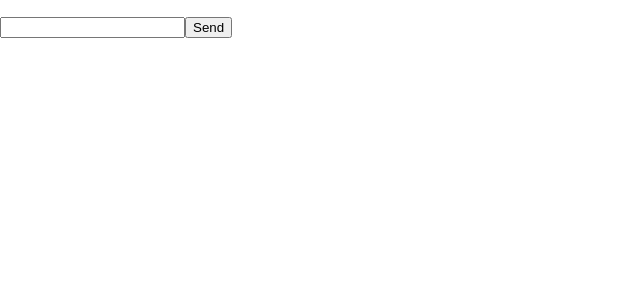
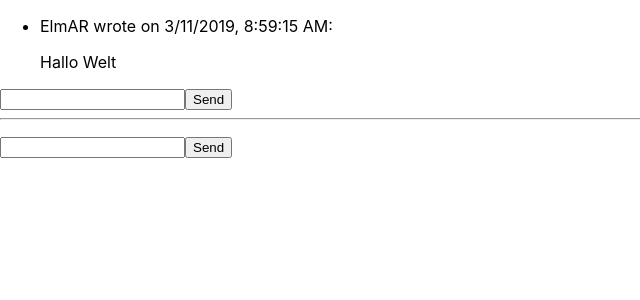
Before and after one commit to hco/reapp, a React (Create React App) app: page / in a window 1280 px wide. Shown: the top 300 px of the page, without its empty margins (0-640 px from the left). Built offline with nearby package versions, Linux system fonts and the light colour scheme.

Commit message:
Reduxified

```diff
--- a/package.json
+++ b/package.json
@@ -7,12 +7,15 @@
     "@types/node": "^11.10.4",
     "@types/react": "^16.8.6",
     "@types/react-dom": "^16.8.2",
+    "@types/react-redux": "^7.0.2",
     "husky": "^1.3.1",
     "lint-staged": "^8.1.5",
     "prettier": "^1.16.4",
     "react": "^16.8.3",
     "react-dom": "^16.8.3",
+    "react-redux": "^6.0.1",
     "react-scripts": "2.1.5",
+    "redux": "^4.0.1",
     "typescript": "^3.3.3333"
   },
   "scripts": {
--- a/src/App.tsx
+++ b/src/App.tsx
@@ -1,13 +1,22 @@
 import React, { useState } from 'react';
 import { MessageEntry } from './component/MessageEntry';
 import { MessageList } from './component/MessageList';
+import { ReduxMessageEntry } from './component/ReduxMessageEntry';
+import { ReduxMessageList } from './component/ReduxMessageList';
 import { Message } from './domain/Message';
+import { Provider } from 'react-redux';
+import { configureStore } from './redux/configureStore';
 
+const store = configureStore();
 const App = () => {
   const [messages, setMessages] = useState<Message[]>([]);
 
+  console.log(store.getState());
   return (
-    <React.Fragment>
+    <Provider store={store}>
+      <ReduxMessageList />
+      <ReduxMessageEntry />
+      <hr />
       <MessageList messages={messages} />
       <MessageEntry
         onSubmit={({ message }) => {
@@ -17,7 +26,7 @@ const App = () => {
           ]);
         }}
       />
-    </React.Fragment>
+    </Provider>
   );
 };
 export default App;
--- /dev/null
+++ b/src/component/ReduxMessageEntry.tsx
@@ -0,0 +1,17 @@
+import { connect } from 'react-redux';
+import { addMessage } from '../redux/actions';
+import { MessageEntry } from './MessageEntry';
+
+const mapStateToProps = () => {};
+const mapDispatchToProps = {
+  onSubmit: (event: any) => {
+    // TODO Das ist halt schon Mist so.
+    // Irgendwas muss hier refactored werden, bin aber noch unschlüssig, was genau.
+    return addMessage(event.message, 'Elmarrr');
+  }
+};
+
+export const ReduxMessageEntry = connect(
+  mapStateToProps,
+  mapDispatchToProps
+)(MessageEntry);
--- /dev/null
+++ b/src/component/ReduxMessageList.tsx
@@ -0,0 +1,7 @@
+import { connect } from 'react-redux';
+import { ApplicationState } from '../redux/ApplicationState';
+import { MessageList } from './MessageList';
+const mapStateToProps = (state: ApplicationState) => ({
+  messages: state.messages
+});
+export const ReduxMessageList = connect(mapStateToProps)(MessageList);
--- /dev/null
+++ b/src/redux/Action.ts
@@ -0,0 +1,7 @@
+import { AddMessageAction } from './actions';
+
+type InitAction = {
+  type: '@@INIT';
+};
+
+export type Action = InitAction | AddMessageAction;
--- /dev/null
+++ b/src/redux/ApplicationState.ts
@@ -0,0 +1,5 @@
+import { Message } from '../domain/Message';
+
+export interface ApplicationState {
+  messages: Message[];
+}
--- /dev/null
+++ b/src/redux/actions.ts
@@ -0,0 +1,17 @@
+import { Message } from '../domain/Message';
+
+export const MESSAGE_ADD = 'MESSAGE/ADD';
+
+export const addMessage = (message: string, author: string) => ({
+  type: MESSAGE_ADD,
+  payload: {
+    message,
+    author,
+    date: new Date()
+  }
+});
+
+export interface AddMessageAction {
+  type: 'MESSAGE/ADD';
+  payload: Message;
+}
--- /dev/null
+++ b/src/redux/configureStore.ts
@@ -0,0 +1,13 @@
+import { createStore, Store } from 'redux';
+import { ApplicationState } from './ApplicationState';
+import { appReducer } from './reducer';
+
+export const configureStore: () => Store<ApplicationState> = () => {
+  const enhancer =
+    // @ts-ignore
+    window.__REDUX_DEVTOOLS_EXTENSION__ &&
+    // @ts-ignore
+    window.__REDUX_DEVTOOLS_EXTENSION__();
+
+  return createStore(appReducer, enhancer);
+};
--- /dev/null
+++ b/src/redux/reducer.ts
@@ -0,0 +1,24 @@
+import { Action } from './Action';
+import { MESSAGE_ADD } from './actions';
+import { ApplicationState } from './ApplicationState';
+
+const initialState: ApplicationState = {
+  messages: [
+    {
+      date: 1552294755632,
+      author: 'ElmAR',
+      message: 'Hallo Welt'
+    }
+  ]
+};
+
+export const appReducer = (state = initialState, action: Action) => {
+  if (action.type === MESSAGE_ADD) {
+    return {
+      ...state,
+      messages: [...state.messages, action.payload]
+    };
+  }
+
+  return state;
+};
```
Also changed, not shown: 1 other file (tests, documents, lock files or other folders).
